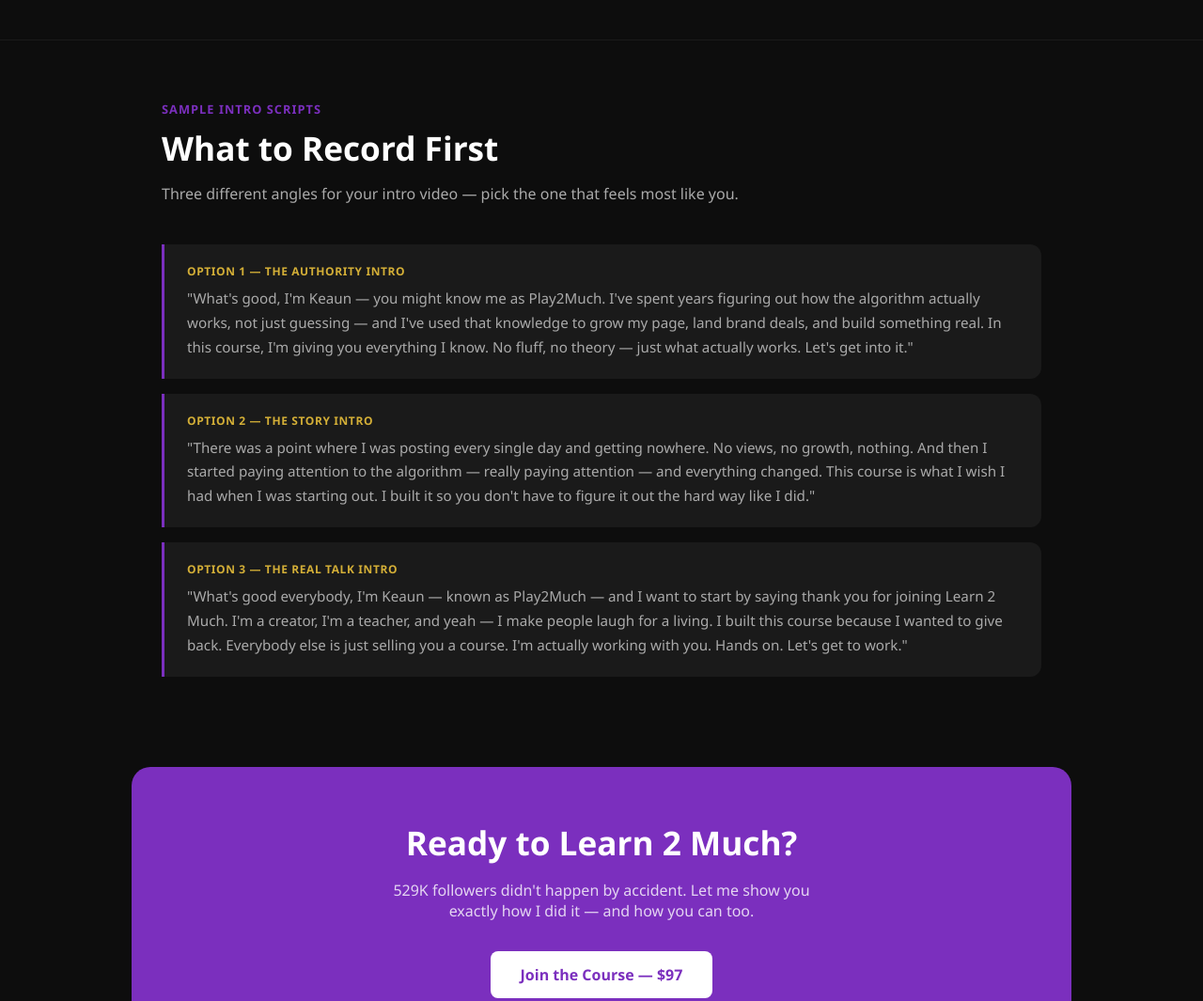
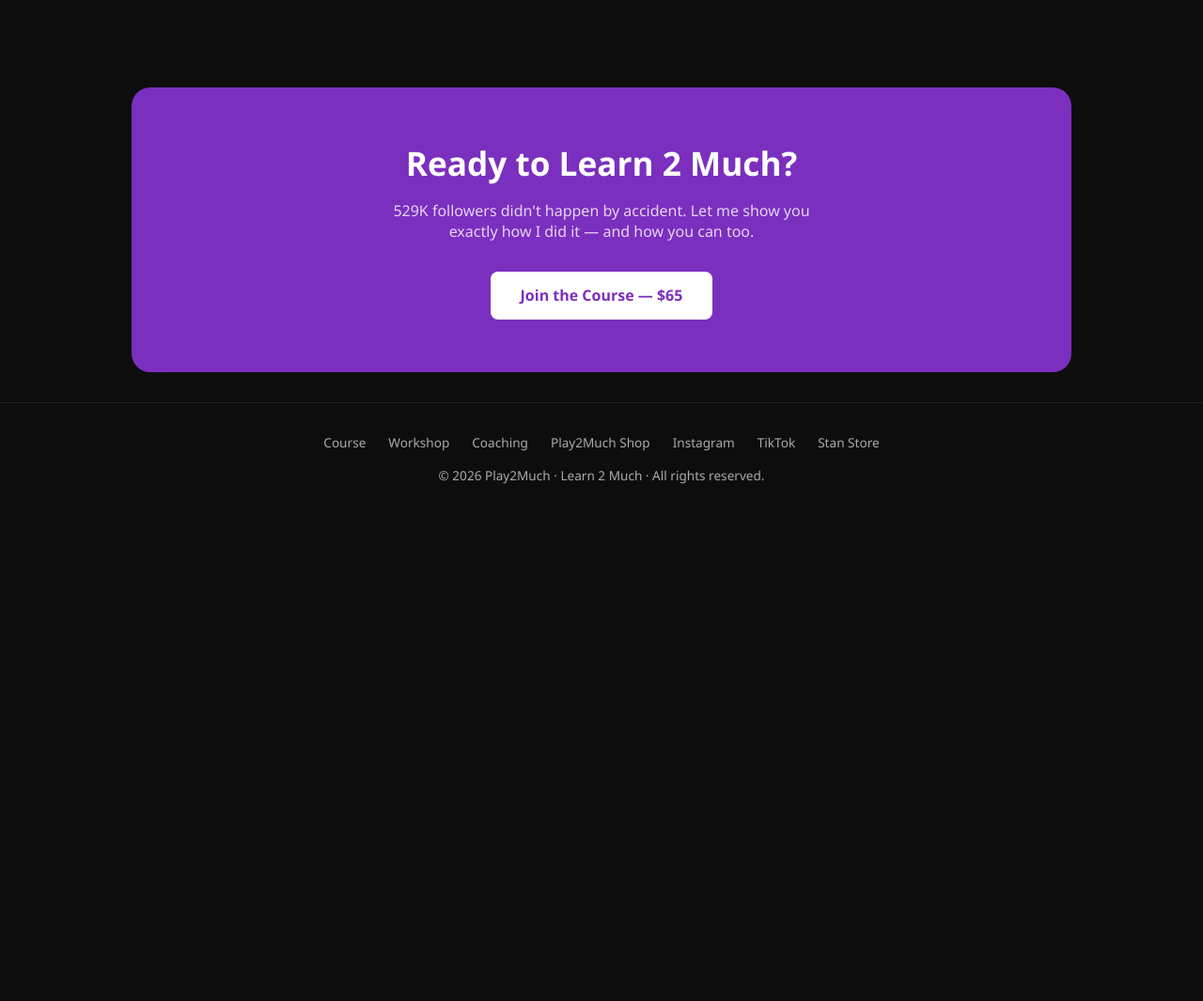
Before and after one commit to keauncurry191-ship-it/-learn2much-site, a plain HTML site: page index.html in a window 1280 px wide. Shown: the part 4148-5213 px from the top of the page at 94% size. After the commit the page ends 4695 px from the top, so only its background shows below. Drawn offline with Linux system fonts and the light colour scheme.

Commit message:
Remove intro scripts section, update course price to $65, add ebook cover image

```diff
--- a/index.html
+++ b/index.html
@@ -264,9 +264,8 @@
   <h2 class="section-title">Creating Content Front to Back</h2>
   <p class="section-sub">10 years of creator knowledge in one guide. Written by Keandre Curry — from zero to 500K+ in a year and a half.</p>
   <div style="background:var(--dark2);border:1px solid #333;border-radius:16px;padding:2rem;display:flex;gap:2rem;align-items:center;flex-wrap:wrap;">
-    <div style="background:var(--purple);border-radius:12px;padding:2rem;text-align:center;min-width:160px;flex-shrink:0;">
-      <div style="font-size:2.5rem;font-weight:800;color:var(--white);">9</div>
-      <div style="font-size:0.85rem;color:rgba(255,255,255,0.8);margin-top:4px;">Chapters</div>
+    <div style="flex-shrink:0;">
+      <img src="ebook_cover.png" alt="Creating Content Front to Back ebook cover" style="width:180px;border-radius:12px;display:block;"/>
     </div>
     <div style="flex:1;min-width:240px;">
       <h3 style="font-size:1.2rem;font-weight:700;margin-bottom:1rem;color:var(--white);">What's Inside:</h3>
@@ -305,34 +304,12 @@
   </div>
 </section>
 
-<hr class="divider"/>
-
-<!-- INTRO SCRIPTS -->
-<section>
-  <div class="section-label">Sample Intro Scripts</div>
-  <h2 class="section-title">What to Record First</h2>
-  <p class="section-sub">Three different angles for your intro video — pick the one that feels most like you.</p>
-  <div class="scripts">
-    <div class="script-card">
-      <div class="script-label">OPTION 1 — THE AUTHORITY INTRO</div>
-      <div class="script-text">"What's good, I'm Keaun — you might know me as Play2Much. I've spent years figuring out how the algorithm actually works, not just guessing — and I've used that knowledge to grow my page, land brand deals, and build something real. In this course, I'm giving you everything I know. No fluff, no theory — just what actually works. Let's get into it."</div>
-    </div>
-    <div class="script-card">
-      <div class="script-label">OPTION 2 — THE STORY INTRO</div>
-      <div class="script-text">"There was a point where I was posting every single day and getting nowhere. No views, no growth, nothing. And then I started paying attention to the algorithm — really paying attention — and everything changed. This course is what I wish I had when I was starting out. I built it so you don't have to figure it out the hard way like I did."</div>
-    </div>
-    <div class="script-card">
-      <div class="script-label">OPTION 3 — THE REAL TALK INTRO</div>
-      <div class="script-text">"What's good everybody, I'm Keaun — known as Play2Much — and I want to start by saying thank you for joining Learn 2 Much. I'm a creator, I'm a teacher, and yeah — I make people laugh for a living. I built this course because I wanted to give back. Everybody else is just selling you a course. I'm actually working with you. Hands on. Let's get to work."</div>
-    </div>
-  </div>
-</section>
 
 <!-- CTA -->
 <div class="cta-section">
   <h2>Ready to Learn 2 Much?</h2>
   <p>529K followers didn't happen by accident. Let me show you exactly how I did it — and how you can too.</p>
-  <a href="https://stan.store/mrplay2much" class="btn-white" target="_blank">Join the Course — $97</a>
+  <a href="https://stan.store/mrplay2much" class="btn-white" target="_blank">Join the Course — $65</a>
 </div>
 
 <!-- FOOTER -->
```
Also changed, not shown: ebook_cover.png (added).
